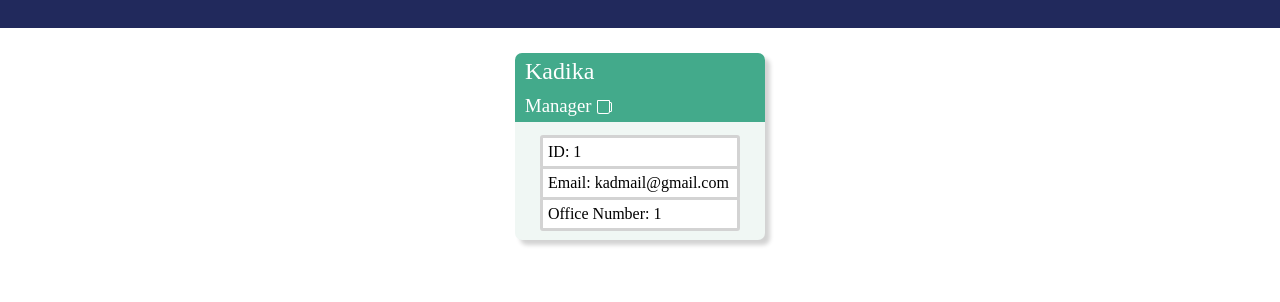
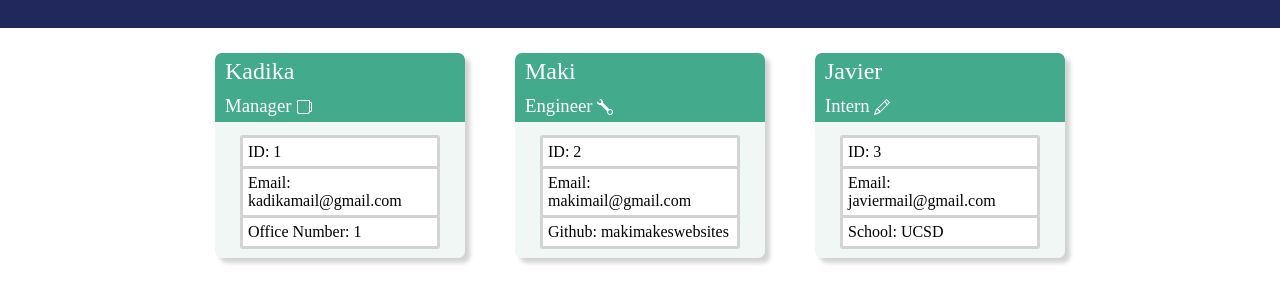
Before and after one commit to Kadika38/Team-Info-Generator-David-Ryan, a plain HTML site: page temp.html in a window 1280 px wide. Shown: the part 72-374 px from the top of the page. Drawn offline with Linux system fonts and the light colour scheme.

Commit message:
html template and css finetuning and added links functionality

```diff
--- a/assets/css/style.css
+++ b/assets/css/style.css
@@ -15,6 +15,11 @@ h2, h3 {
 
 h2 {
     border-radius: 7px 7px 0 0;
+}
+
+a:link {
+    color: black;
+    text-decoration: none;
 }
 
 #redSec {
@@ -63,6 +68,6 @@ h2 {
     margin-bottom: -3px;
 }
 
-#iconCustomKadika {
+.iconCustomKadika {
     margin-bottom: -3px;
 }
--- a/temp.html
+++ b/temp.html
@@ -20,14 +20,42 @@
             <h2>Kadika</h2>
             <h3>
                 Manager
-                <svg id="iconCustomKadika" xmlns="http://www.w3.org/2000/svg" width="16" height="16" fill="currentColor" class="bi bi-cup" viewBox="0 0 16 16">
+                <svg xmlns="http://www.w3.org/2000/svg" width="16" height="16" fill="currentColor" class="bi bi-cup iconCustomKadika" viewBox="0 0 16 16">
                     <path d="M1 2a1 1 0 0 1 1-1h11a1 1 0 0 1 1 1v1h.5A1.5 1.5 0 0 1 16 4.5v7a1.5 1.5 0 0 1-1.5 1.5h-.55a2.5 2.5 0 0 1-2.45 2h-8A2.5 2.5 0 0 1 1 12.5V2zm13 10h.5a.5.5 0 0 0 .5-.5v-7a.5.5 0 0 0-.5-.5H14v8zM13 2H2v10.5A1.5 1.5 0 0 0 3.5 14h8a1.5 1.5 0 0 0 1.5-1.5V2z"/>
                 </svg>
             </h3>
             <div class="graySec">
                 <div class="whiteSec">ID: 1</div>
-                <div class="whiteSec">Email: kadmail@gmail.com</div>
+                <div class="whiteSec">Email: <a href="mailto:kadikamail@gmail.com">kadikamail@gmail.com</a></div>
                 <div class="whiteSec">Office Number: 1</div>
+            </div>
+        </div>
+        <div class="card">
+            <h2>Maki</h2>
+            <h3>
+                Engineer
+                <svg xmlns="http://www.w3.org/2000/svg" width="16" height="16" fill="currentColor" class="bi bi-wrench iconCustomKadika" viewBox="0 0 16 16">
+                    <path d="M.102 2.223A3.004 3.004 0 0 0 3.78 5.897l6.341 6.252A3.003 3.003 0 0 0 13 16a3 3 0 1 0-.851-5.878L5.897 3.781A3.004 3.004 0 0 0 2.223.1l2.141 2.142L4 4l-1.757.364L.102 2.223zm13.37 9.019.528.026.287.445.445.287.026.529L15 13l-.242.471-.026.529-.445.287-.287.445-.529.026L13 15l-.471-.242-.529-.026-.287-.445-.445-.287-.026-.529L11 13l.242-.471.026-.529.445-.287.287-.445.529-.026L13 11l.471.242z"/>
+                </svg>
+            </h3>
+            <div class="graySec">
+                <div class="whiteSec">ID: 2</div>
+                <div class="whiteSec">Email: <a href="mailto:makimail@gmail.com">makimail@gmail.com</a></div>
+                <div class="whiteSec">Github: <a href="https://github.com/makimakeswebsites" target="_blank">makimakeswebsites</a></div>
+            </div>
+        </div>
+        <div class="card">
+            <h2>Javier</h2>
+            <h3>
+                Intern
+                <svg xmlns="http://www.w3.org/2000/svg" width="16" height="16" fill="currentColor" class="bi bi-pencil iconCustomKadika" viewBox="0 0 16 16">
+                    <path d="M12.146.146a.5.5 0 0 1 .708 0l3 3a.5.5 0 0 1 0 .708l-10 10a.5.5 0 0 1-.168.11l-5 2a.5.5 0 0 1-.65-.65l2-5a.5.5 0 0 1 .11-.168l10-10zM11.207 2.5 13.5 4.793 14.793 3.5 12.5 1.207 11.207 2.5zm1.586 3L10.5 3.207 4 9.707V10h.5a.5.5 0 0 1 .5.5v.5h.5a.5.5 0 0 1 .5.5v.5h.293l6.5-6.5zm-9.761 5.175-.106.106-1.528 3.821 3.821-1.528.106-.106A.5.5 0 0 1 5 12.5V12h-.5a.5.5 0 0 1-.5-.5V11h-.5a.5.5 0 0 1-.468-.325z"/>
+                </svg>
+            </h3>
+            <div class="graySec">
+                <div class="whiteSec">ID: 3</div>
+                <div class="whiteSec">Email: <a href="mailto:javiermail@gmail.com">javiermail@gmail.com</a></div>
+                <div class="whiteSec">School: UCSD</div>
             </div>
         </div>
     </div>
```
